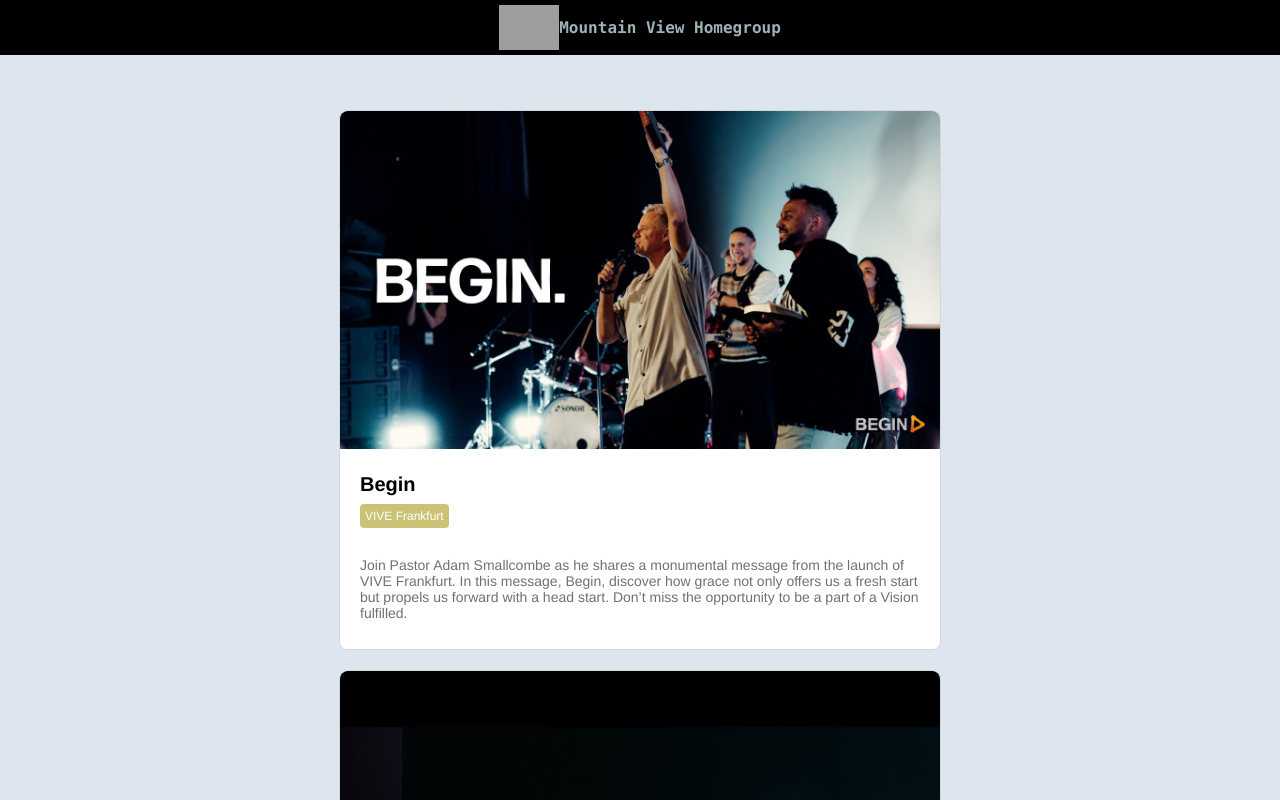
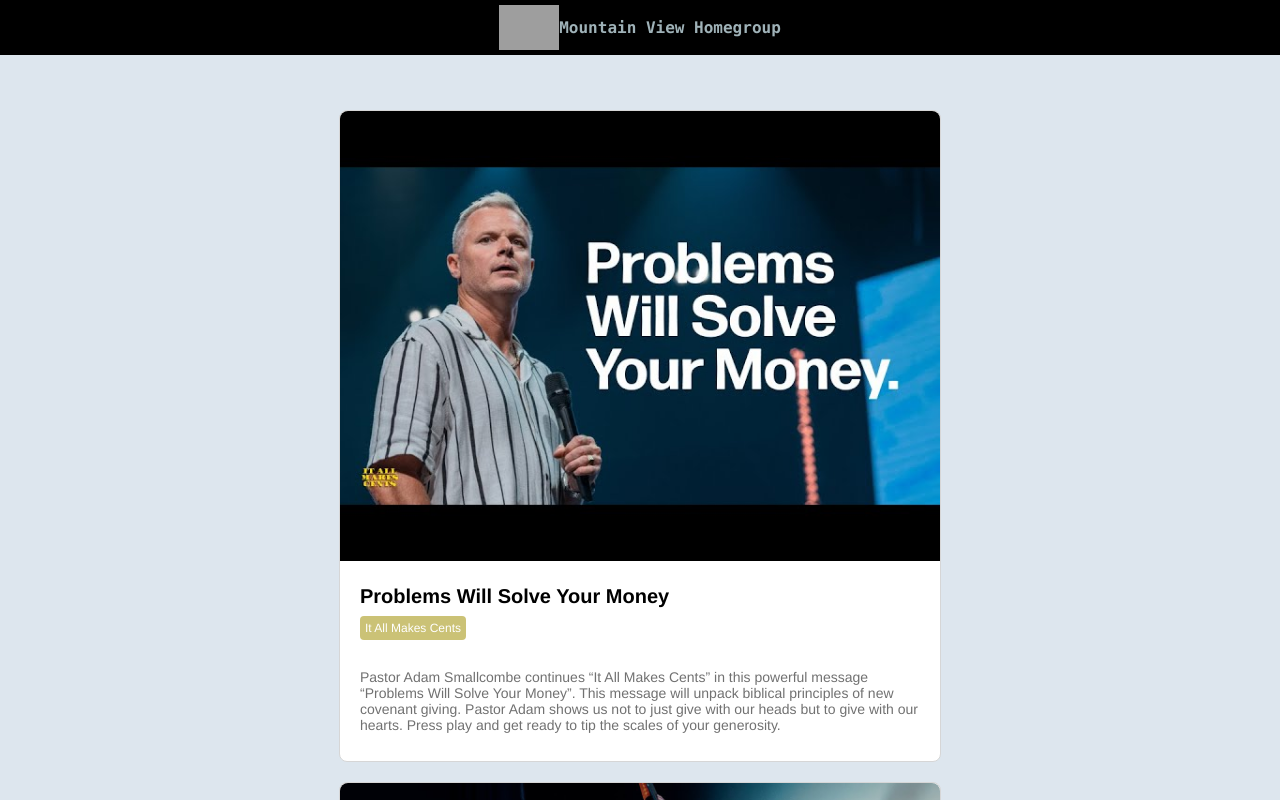
Before and after one commit to alejandrochang/viveblogmtv, a React (Create React App) app: page / in a window 1280 px wide. Shown: the top 800 px of the page. Built offline with nearby package versions, Linux system fonts and the light colour scheme; grey boxes are pictures that could not be loaded.

Commit message:
feat(vmb): problems will solve your money

```diff
--- a/src/data/postData.ts
+++ b/src/data/postData.ts
@@ -4,9 +4,34 @@ import IThinkSo from "../assets/ithinkso.jpg";
 import CalculatingCharacter from "../assets/calculatingcharacter.jpg";
 import HowToMakeMoney from "../assets/howtomakemoney.jpg";
 import Begin from "../assets/begin.jpg";
+import ProblemsWillSolve from "../assets/problemsWillSolve.jpg";
 
 const PostData = [
-    {
+  {
+    id: "problems-will-solve-your-money",
+    title: "Problems Will Solve Your Money",
+    content: 'Pastor Adam Smallcombe continues “It All Makes Cents” in this powerful message “Problems Will Solve Your Money”. This message will unpack biblical principles of new covenant giving. Pastor Adam shows us not to just give with our heads but to give with our hearts. Press play and get ready to tip the scales of your generosity.',
+    date: "2024-09-15",
+    src: "https://www.youtube.com/embed/FdGL25FsFeY?si=uSHoVgPxn4WtBK-1",
+    coverImg: ProblemsWillSolve,
+    series: "It All Makes Cents",
+    scriptures: [
+      'Luke 6:37-42',
+      'Deuteronomy 8:17-18',
+      '2 Corinthians 9:6-7'
+    ],
+    notes: [
+      'In the world we have always heard the saying ‘more money, more problems’, but what if I told you ‘problems will solve your money’, would you believe it? In the Kingdom world we come to see that when we are diligent and faithful with the small things, the Lord will trust us with much more.',
+      'In this sermon Pastor Adam mentions how what we have comes from God, with this realization we have to steward what has been given to us, diligently. The reflection of our stewardship shows how much of a revelation we have that God is the source of it all.',
+      'God is in control and all of it belongs to the Lord. When one realizes that ‘All I got is from the Lord’ the perspective changes on the dynamic between problems and money. Something we have to realize is that God is not desperate for recognition. He doesn’t need credit for your life. God Has No Needs. However, when one places their heart on other things outside of God, he will reinforce his reputation as a provider in your life. This can be done in a variety of ways. His reputation of being faithful, and being a provider. “I’m there for you, I got you, everything I got is from me, I’ll provide”.',
+      'Jesus is most concerned with your heart. Where your treasure is your heart will be. If I go after your treasure I’ll get your heart. He’s not concerned about your desires(money, fame). Concerned where your heart is and how you acknowledge Him. The Lord is a righteously jealous God, who deserves all glory and focus!',
+      'We want to build a principle life (roots that grow down deep). A foundation that’s firm, a bedrock that’s unshakable through biblical principles. Example of business principles: Best products always solve the biggest problems. If you aim at fixing problems you’ll always hit money. Example of biblical principles: Do not judge you won’t be judged, do not condemn and you won’t be condemned, forgive and you will be forgiven.',
+      'A biblical principle is a fundamental truth that produces a divine system of cooperation between Heaven and me. When God gives a promise he’ll do it in spite of you. A principle requires some action (cooperation) if you participate it will come into effect.',
+      'There are other lawys like Natural laws that require nothing, a spiritual or biblical law requires your involvement, however. As I give, it comes back to me, this requires my participation. For a new level of grace had to be a new level of measure, the blood of the lamb, more than necessary (running over) was what was given to me. He let’s you take the lead of what you think is generosity, love, kindness, goodness, faithfulness, patience, dirtiness. Give with your heart. Give what you have decided in your heart to give. I owe it to the King, why wouldnt I give him my best. He loves when you give it from your heart and not the head, for it is the heart He is after!',
+      ''
+    ],
+  },
+  {
     id: "begin",
     title: "Begin",
     content: 'Join Pastor Adam Smallcombe as he shares a monumental message from the launch of VIVE Frankfurt. In this message, Begin, discover how grace not only offers us a fresh start but propels us forward with a head start. Don’t miss the opportunity to be a part of a Vision fulfilled.',
```
Also changed, not shown: src/assets/problemsWillSolve.jpg (added).
